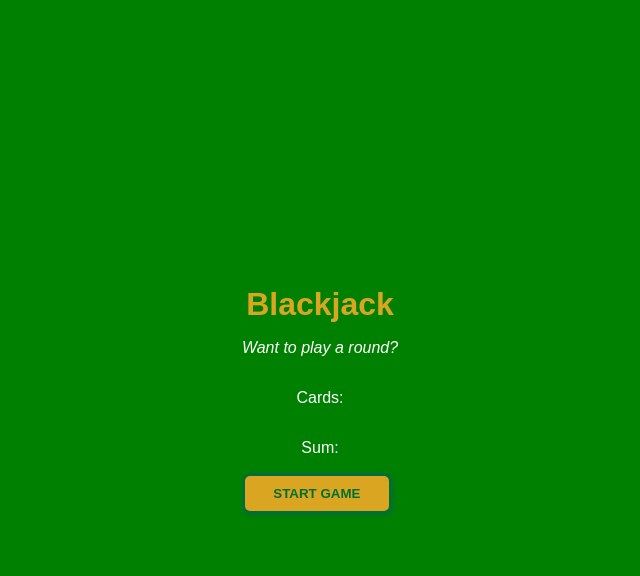
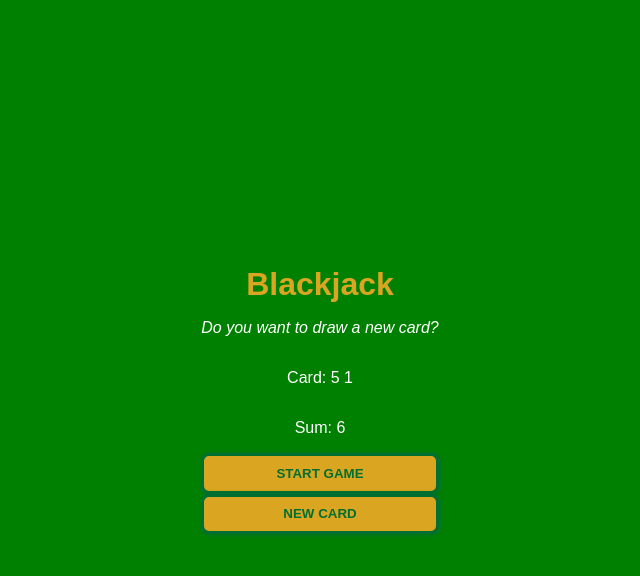
Before and after one commit to Isaacayomi/JS-Tutorial-Scrimba-, a plain HTML site: page blackjack.html in a window 1280 px wide. Both pictures are taken after a click on the button "START GAME". Shown: the whole page, without its empty margins (320-960 px from the left). Drawn offline with Linux system fonts and the light colour scheme.

Commit message:
updated the blackjack game

```diff
--- a/blackjack.css
+++ b/blackjack.css
@@ -34,7 +34,6 @@ button{
     box-shadow:1px 1px 5px #016f32;
     color:#016f32;
     border-radius:0.5rem;
-    width:150px;
     font-weight:bolder;
     text-transform: uppercase;
 }
--- a/blackjack.html
+++ b/blackjack.html
@@ -10,10 +10,11 @@
 <body>
     <h1 class="blackjack-heading">Blackjack</h1>
     <p id="message-el">Want to play a round?</p>
-    <p>Cards: </p>
-    <p>Sum: </p>
+    <p id="card-el">Cards: </p>
+    <p id="sum-el">Sum: </p>
 
     <button onclick="startGame()"> Start Game </button>
+    <button onclick="newCard()"> New Card </button>
     <script src="script.js"></script>
 </body>
 </html>
--- a/script.js
+++ b/script.js
@@ -200,23 +200,37 @@
 
 
 // PRACTICING BOOLEAN
-
-let firstCard = 10;
+let firstCard = 5;
 let secondCard = 1;
 let sum = firstCard + secondCard;
 let hasBlackJack = false;
 let isAlive = false;
 let message = " ";
+let messageEl = document.getElementById("message-el");
+let sumEl = document.querySelector("#sum-el");
+let cardEl = document.querySelector("#card-el");
+let newMsg = "Drawing a new card from the deck"
 
 function startGame(){
+
+    cardEl.textContent = "Card: " + firstCard + " " + secondCard;
+    sumEl.textContent = "Sum: " + sum;
+
     if (sum <= 20){
         message = "Do you want to draw a new card?";
     } else if (sum === 21){
-        message = "Hurrayy!, You've got a blackJack!"
+        message = "You've got a blackJack!"
         isAlive = true;
     } else{
-        message = "Oops, You are out of the game";
+        message = "You are out of the game";
     }
 
-    console.log(message);
+    messageEl.textContent = message;
 }
+
+let newCardMsg = document.querySelector("#message-el");
+function newCard(){
+    newCardMsg.textContent = newMsg
+}
+
+// stopped at 2:22:24
```
